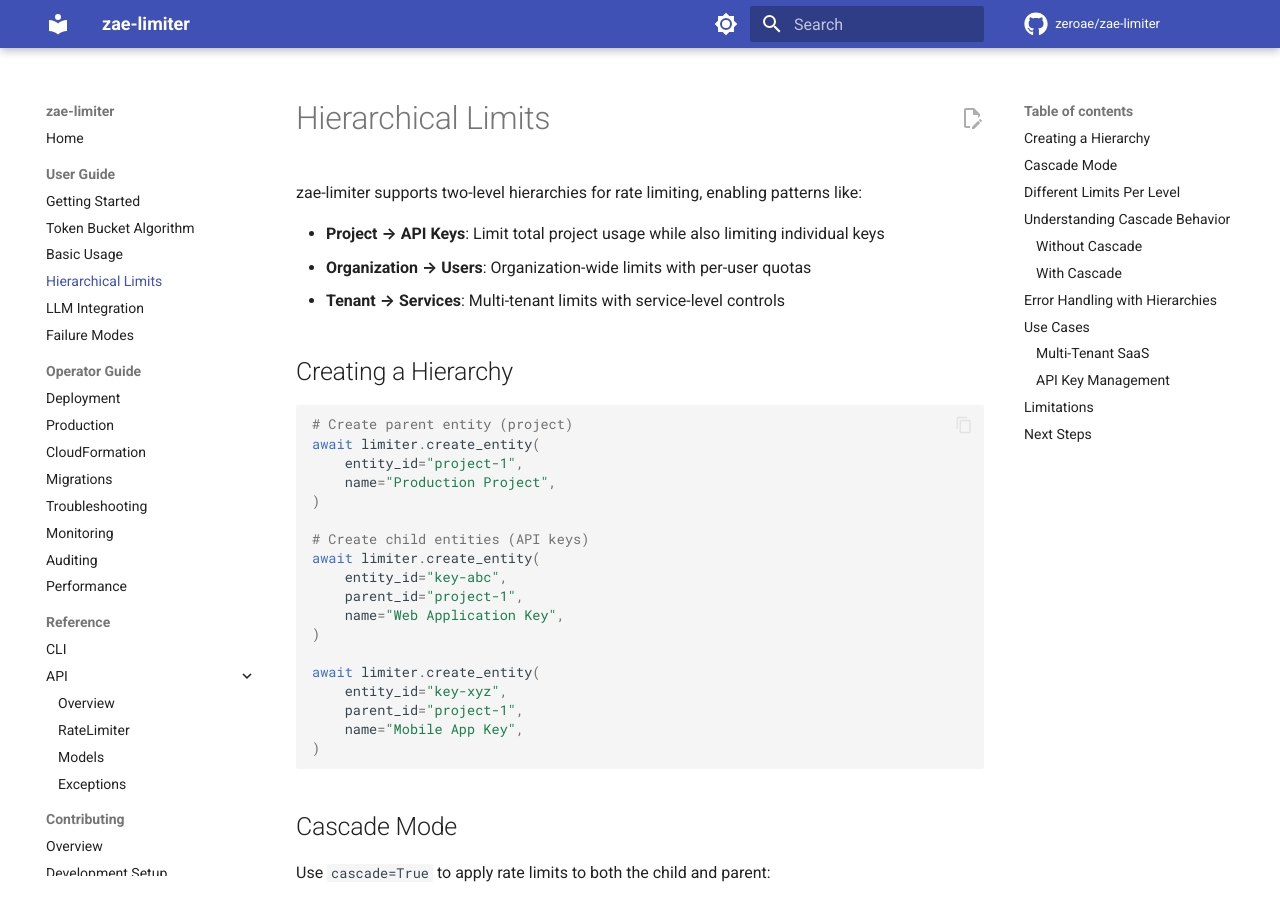
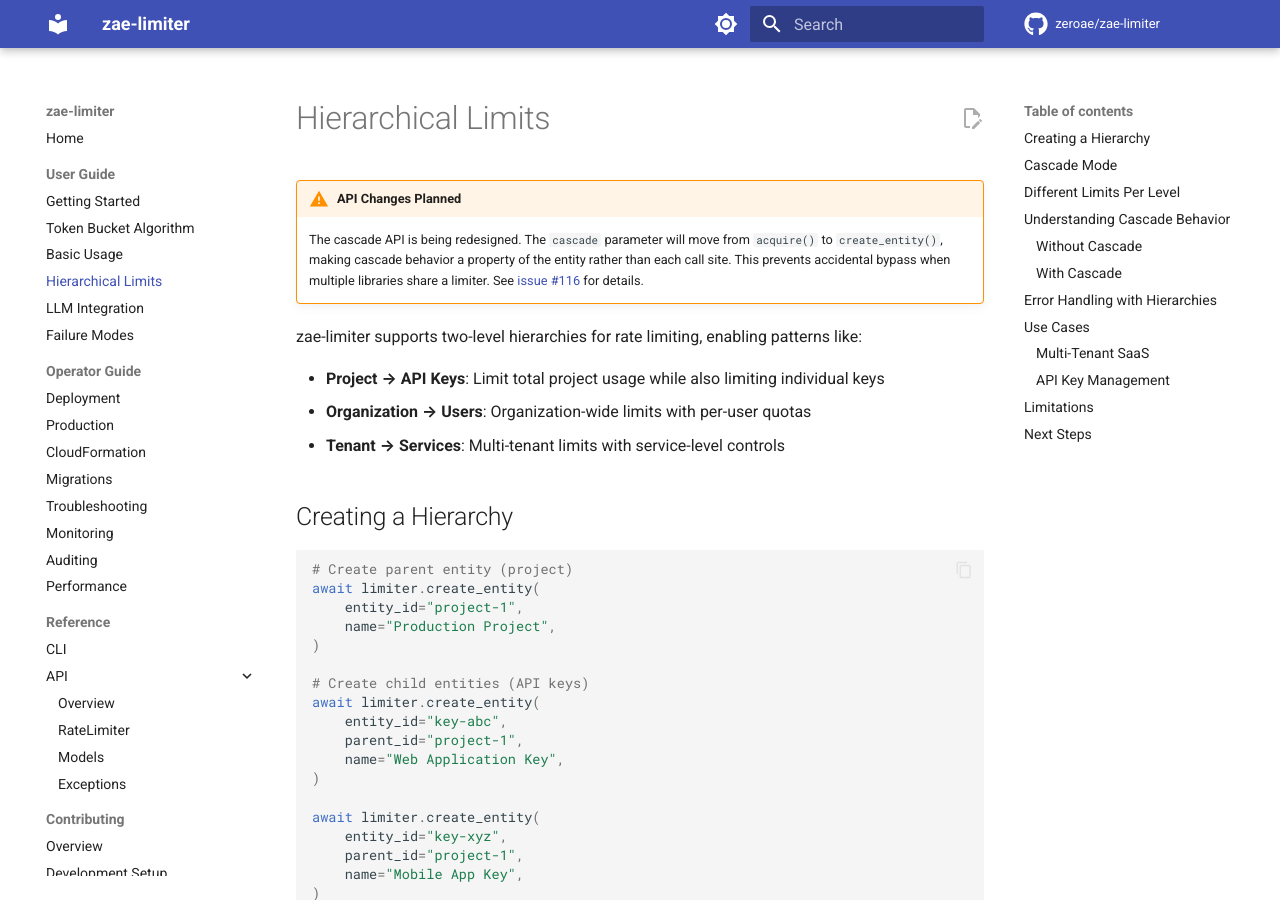
Before and after one commit to zeroae/zae-limiter, an MkDocs documentation site: the page built from docs/guide/hierarchical.md, in a window 1280 px wide and 900 px high. Built offline with MkDocs 1.6.1 and Material for MkDocs 9.7.7, drawn with Linux system fonts in a browser that asks for light colours; comment, search, counter and statistics services are not loaded; the version menu is left out.

Commit message:
📝 docs(hierarchical): add warning about planned cascade API changes
Link to issue #116 which proposes moving cascade from per-call
parameter to per-entity configuration.

Co-Authored-By: Claude Opus 4.5 <noreply@anthropic.com>

```diff
--- a/docs/guide/hierarchical.md
+++ b/docs/guide/hierarchical.md
@@ -1,4 +1,7 @@
 # Hierarchical Limits
+
+!!! warning "API Changes Planned"
+    The cascade API is being redesigned. The `cascade` parameter will move from `acquire()` to `create_entity()`, making cascade behavior a property of the entity rather than each call site. This prevents accidental bypass when multiple libraries share a limiter. See [issue #116](https://github.com/zeroae/zae-limiter/issues/116) for details.
 
 zae-limiter supports two-level hierarchies for rate limiting, enabling patterns like:
 
```
